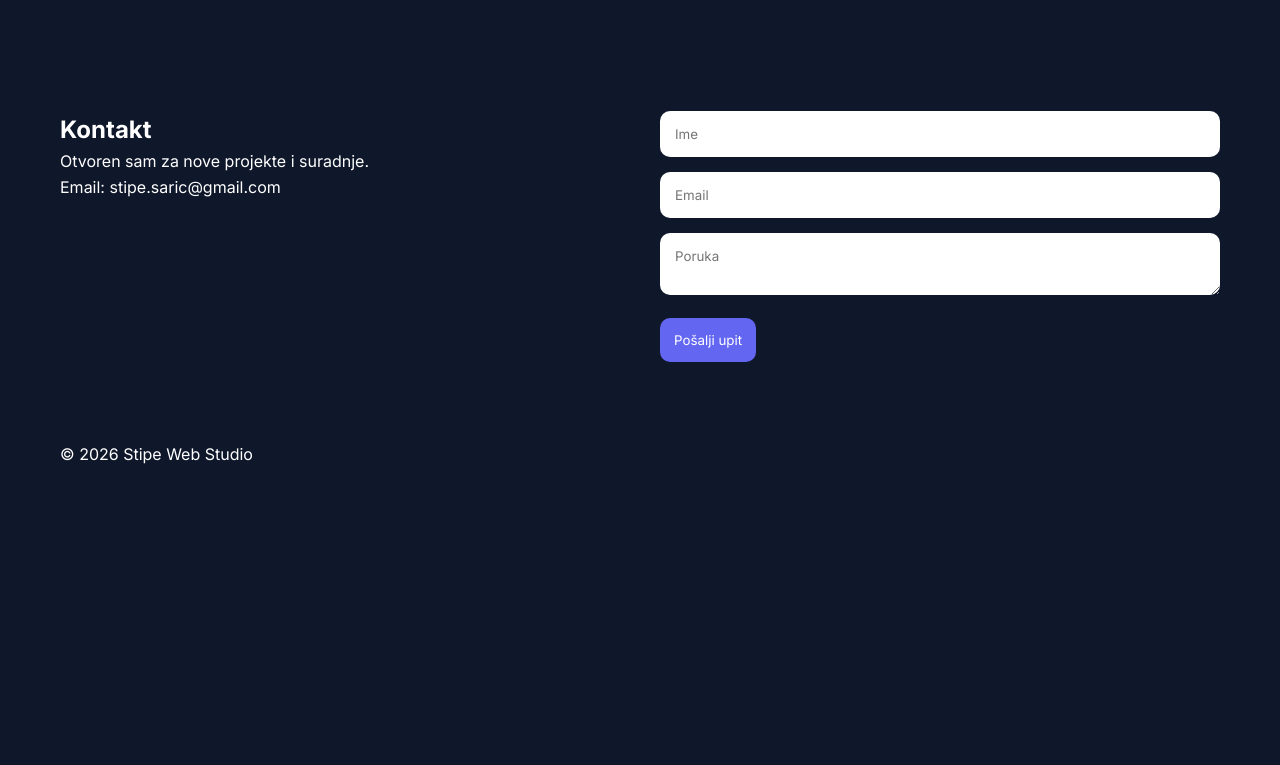
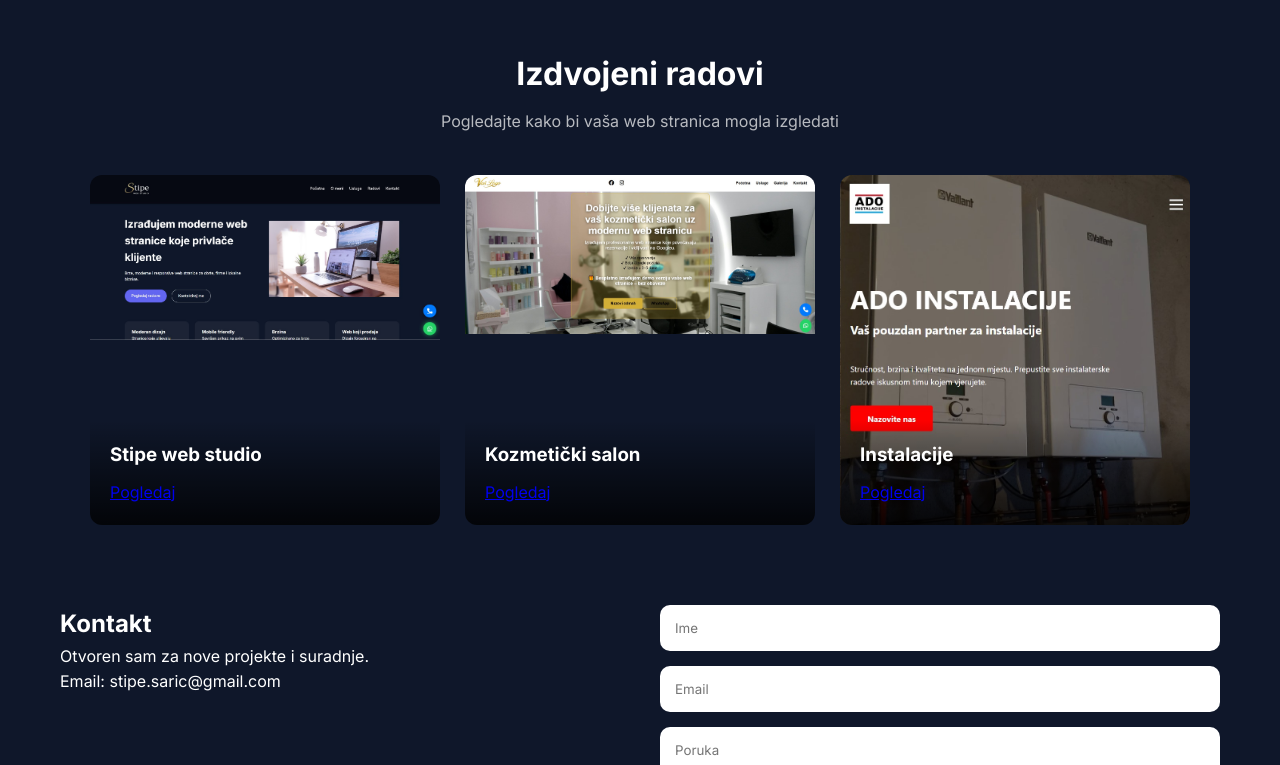
Before and after one commit to stipe04/stipewebstudio, a plain HTML site: page index.html in a window 1280 px wide. Shown: the part 2094-2859 px from the top of the page. Before the commit the page ends 2601 px from the top, so only its background shows below. Drawn offline with Linux system fonts and the light colour scheme.

Commit message:
promjena

```diff
--- a/index.html
+++ b/index.html
@@ -413,6 +413,48 @@ Posjeti stranicu
 
 </section>
 
+<!-- IZDVOJENI RADOVI -->
+<section class="section featured-work reveal">
+  <div class="container">
+
+    <h2 class="section-title">Izdvojeni radovi</h2>
+    <p class="section-subtitle">
+      Pogledajte kako bi vaša web stranica mogla izgledati
+    </p>
+
+    <div class="featured-grid">
+
+      <!-- RAD 1 -->
+      <div class="work-card">
+        <img src="images/stipeweb.jpg" alt="Stipe web studio">
+        <div class="work-overlay">
+          <h3>Stipe web studio</h3>
+          <a href="#" class="btn">Pogledaj</a>
+        </div>
+      </div>
+
+      <!-- RAD 2 -->
+      <div class="work-card">
+        <img src="images/salonana.jpg" alt="Studio Glow">
+        <div class="work-overlay">
+          <h3>Kozmetički salon</h3>
+          <a href="https://kozmetickisalon.netlify.app/" class="btn" target="_blank">Pogledaj</a>
+        </div>
+      </div>
+
+      <!-- RAD 3 -->
+      <div class="work-card">
+        <img src="images/project4.jpg" alt="Salon Elegance">
+        <div class="work-overlay">
+          <h3>Instalacije </h3>
+          <a href="https://ado-instalacije.netlify.app/" class="btn" target="_blank">Pogledaj</a>
+        </div>
+      </div>
+
+    </div>
+
+  </div>
+</section>
 
 
 
--- a/script.js
+++ b/script.js
@@ -1,104 +1,107 @@
+// ======================
+// SLIDER (DUPLICIRANJE)
+// ======================
 const track = document.querySelector(".slide-track");
-
 const slides = document.querySelectorAll(".slide");
 
+if (track && slides.length > 0) {
   slides.forEach(slide => {
-
     const clone = slide.cloneNode(true);
-
     track.appendChild(clone);
-
   });
+}
 
 
-
-/* BACK TO TOP BUTTON */
-
+// ======================
+// BACK TO TOP BUTTON
+// ======================
 const topBtn = document.getElementById("topBtn");
 
-window.onscroll = function(){
+if (topBtn) {
+  window.onscroll = function () {
+    if (document.documentElement.scrollTop > 300) {
+      topBtn.style.display = "block";
+    } else {
+      topBtn.style.display = "none";
+    }
+  };
 
-if(document.documentElement.scrollTop > 300){
-
-topBtn.style.display = "block";
-
-}else{
-
-topBtn.style.display = "none";
-
+  topBtn.onclick = function () {
+    window.scrollTo({
+      top: 0,
+      behavior: "smooth"
+    });
+  };
 }
 
-};
 
-topBtn.onclick = function(){
-
-window.scrollTo({
-top:0,
-behavior:"smooth"
-});
-
-};
-
-
-
-/* HAMBURGER MENU */
-
+// ======================
+// HAMBURGER MENU
+// ======================
 const hamburger = document.querySelector(".hamburger");
 const nav = document.querySelector(".nav-links");
 
-hamburger.addEventListener("click", ()=>{
-
+if (hamburger && nav) {
+  hamburger.addEventListener("click", () => {
     nav.classList.toggle("show");
-
   });
 
-/* ZATVARANJE HAMBURGERA KLIKOM IZVAN */
-
-document.addEventListener("click", function(event){
-
-const nav = document.querySelector(".nav-links");
-const hamburger = document.querySelector(".hamburger");
-
+  // zatvaranje klikom izvan
+  document.addEventListener("click", function (event) {
     const isClickInsideMenu = nav.contains(event.target);
     const isClickHamburger = hamburger.contains(event.target);
 
-if(!isClickInsideMenu && !isClickHamburger){
-
+    if (!isClickInsideMenu && !isClickHamburger) {
       nav.classList.remove("show");
-
+    }
+  });
 }
 
-});
+
+// ======================
+// UTM + SOURCE TRACKING
+// ======================
+document.addEventListener("DOMContentLoaded", function () {
 
   const params = new URLSearchParams(window.location.search);
 
+  // spremi UTM u session (da se ne izgubi)
+  if (params.toString()) {
+    sessionStorage.setItem("utm_params", params.toString());
+  }
+
+  const savedParams = new URLSearchParams(sessionStorage.getItem("utm_params"));
+
   function setField(name, value) {
     const field = document.querySelector(`input[name="${name}"]`);
-  if(field && value) field.value = value;
+    if (field && value) field.value = value;
   }
 
-// UTM parametri
-setField("utm_source", params.get("utm_source"));
-setField("utm_medium", params.get("utm_medium"));
-setField("utm_campaign", params.get("utm_campaign"));
+  // UTM
+  setField("utm_source", savedParams.get("utm_source"));
+  setField("utm_medium", savedParams.get("utm_medium"));
+  setField("utm_campaign", savedParams.get("utm_campaign"));
 
-// SOURCE logika
+  // SOURCE LOGIKA (kombinirana)
   let source = "direct";
 
-if(params.get("utm_source")){
-  source = params.get("utm_source");
-}
-else if(document.referrer.includes("google")){
+  if (savedParams.get("utm_source")) {
+    source = savedParams.get("utm_source");
+  } else if (document.referrer.includes("google")) {
     source = "google-organic";
-}
-else if(document.referrer.includes("facebook")){
+  } else if (document.referrer.includes("facebook")) {
     source = "facebook";
-}
-else if(document.referrer.includes("instagram")){
+  } else if (document.referrer.includes("instagram")) {
     source = "instagram";
-}
-else if(document.referrer.includes("wa.me")){
+  } else if (document.referrer.includes("wa.me")) {
     source = "whatsapp";
   }
 
   setField("source", source);
+
+  // sakrij UTM iz URL-a
+  if (window.location.search) {
+    window.history.replaceState({}, document.title, window.location.pathname);
+  }
+
+});
--- a/style.css
+++ b/style.css
@@ -529,3 +529,71 @@ bottom:20px;
 background:#25d366;
 box-shadow:0 0 20px rgba(37,211,102,0.6);
 }
+
+
+
+
+/* ======================
+   IZDVOJENI RADOVI
+====================== */
+
+.section-title {
+  text-align: center;
+  margin-bottom: 10px;
+  font-size: 32px;
+}
+
+.section-subtitle {
+  text-align: center;
+  margin-bottom: 40px;
+  opacity: 0.7;
+}
+
+.featured-grid {
+  display: flex;
+  flex-wrap: wrap;
+  gap: 25px;
+  justify-content: center;
+}
+
+.work-card {
+  position: relative;
+  max-width: 350px;
+  overflow: hidden;
+  border-radius: 12px;
+  cursor: pointer;
+}
+
+.work-card img {
+  width: 100%;
+  display: block;
+  transition: transform 0.4s ease;
+}
+
+/* OVERLAY */
+.work-overlay {
+  position: absolute;
+  bottom: 0;
+  left: 0;
+  width: 100%;
+  padding: 20px;
+  background: linear-gradient(to top, rgba(0,0,0,0.8), transparent);
+  color: #fff;
+}
+
+.work-overlay h3 {
+  margin-bottom: 10px;
+}
+
+/* HOVER EFEKT */
+.work-card:hover img {
+  transform: scale(1.08);
+}
+
+/* MOBILE */
+@media (max-width: 768px) {
+  .featured-grid {
+    flex-direction: column;
+    align-items: center;
+  }
+}
```
Also changed, not shown: images/salonana.jpg (added), images/stipeweb.jpg (added). Lines whose indentation alone changed are shown as unchanged.
